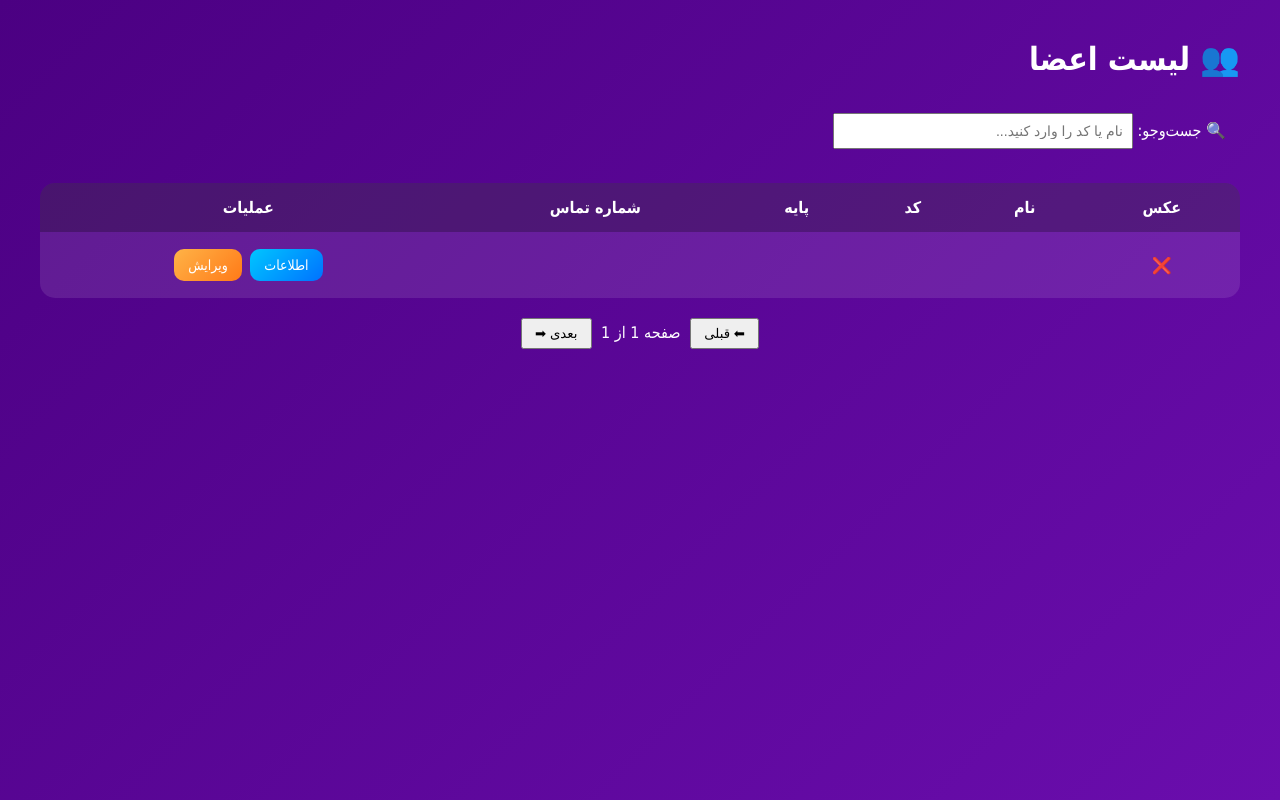
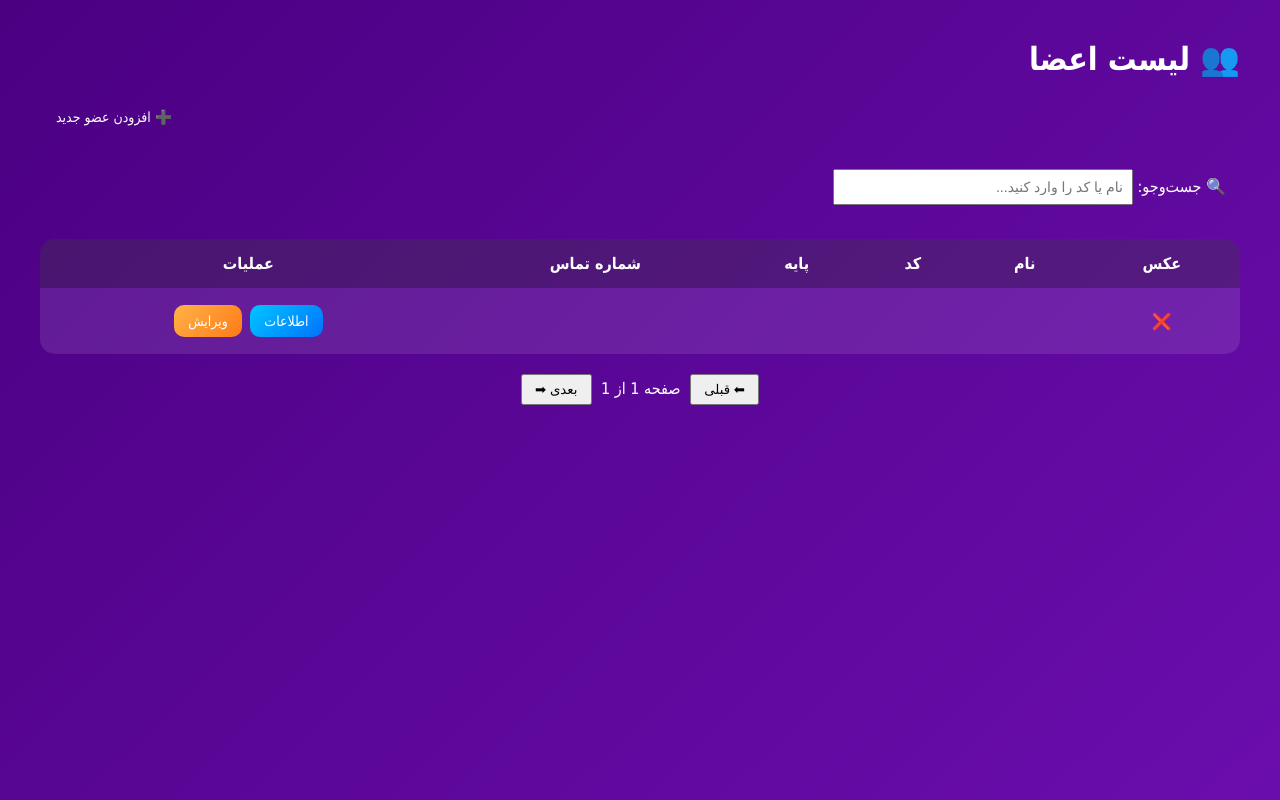
Before and after one commit to arminalvandi/library-management-system, a Flask app: page /members in a window 1280 px wide. Run offline with Flask 3, Linux system fonts and the light colour scheme; the visitor is signed in with stand-in values (Sample User, id 1); data comes from the database, SQL or seed files in the repository.

Commit message:
Update members.html

```diff
--- a/templates/members.html
+++ b/templates/members.html
@@ -29,6 +29,12 @@
 
 <div class="page">
     <h1>👥 لیست اعضا</h1>
+
+    <!-- 🔽 فقط این بخش اضافه شده (هیچ خطی حذف نشده) -->
+    <div style="margin-bottom: 20px; text-align: left;">
+        <a href="/add_member" class="btn submit">➕ افزودن عضو جدید</a>
+    </div>
+    <!-- 🔼 پایان بخش اضافه‌شده -->
 
     <div class="search-box">
         <label for="memberSearch">🔍 جست‌وجو: </label>
```
